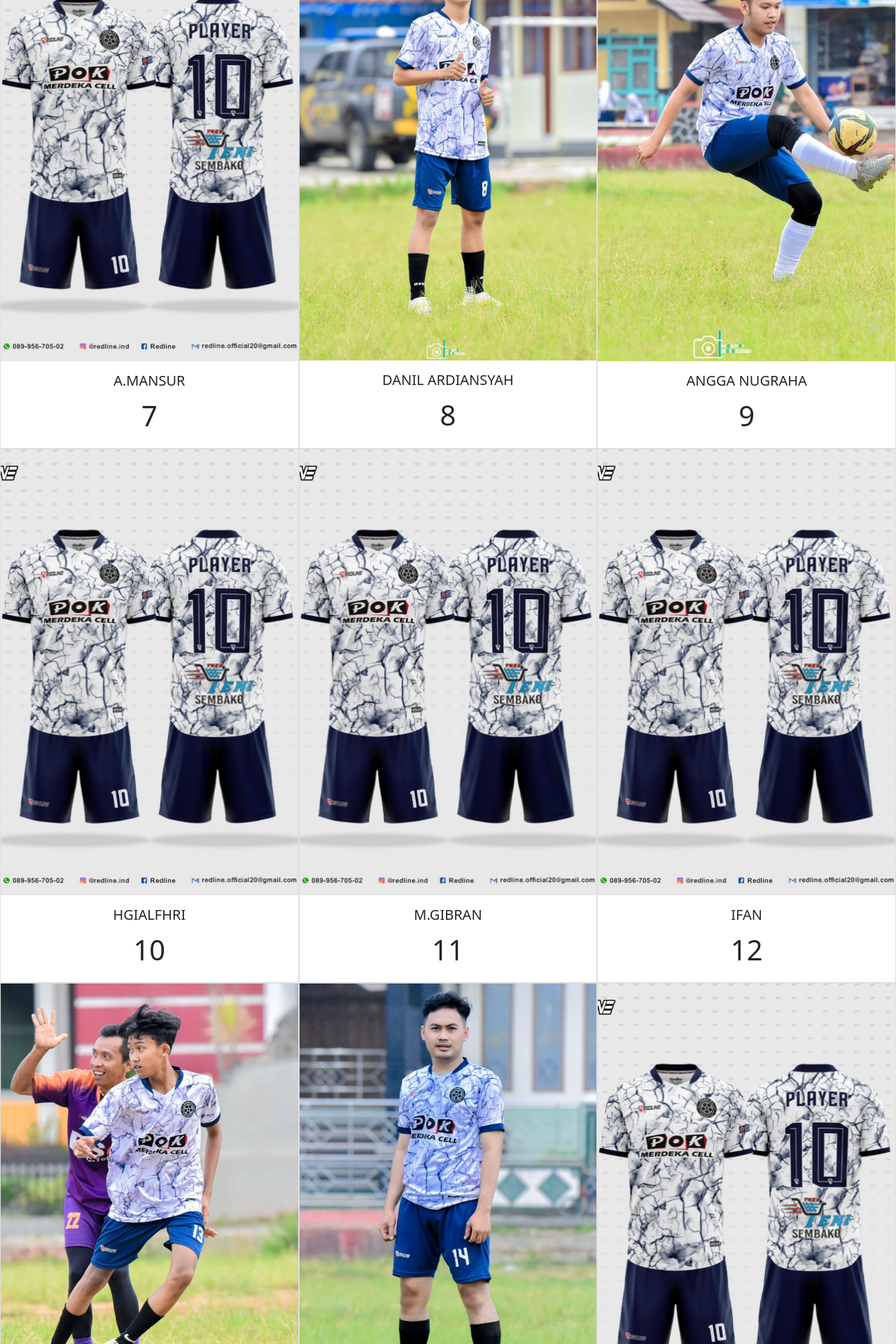
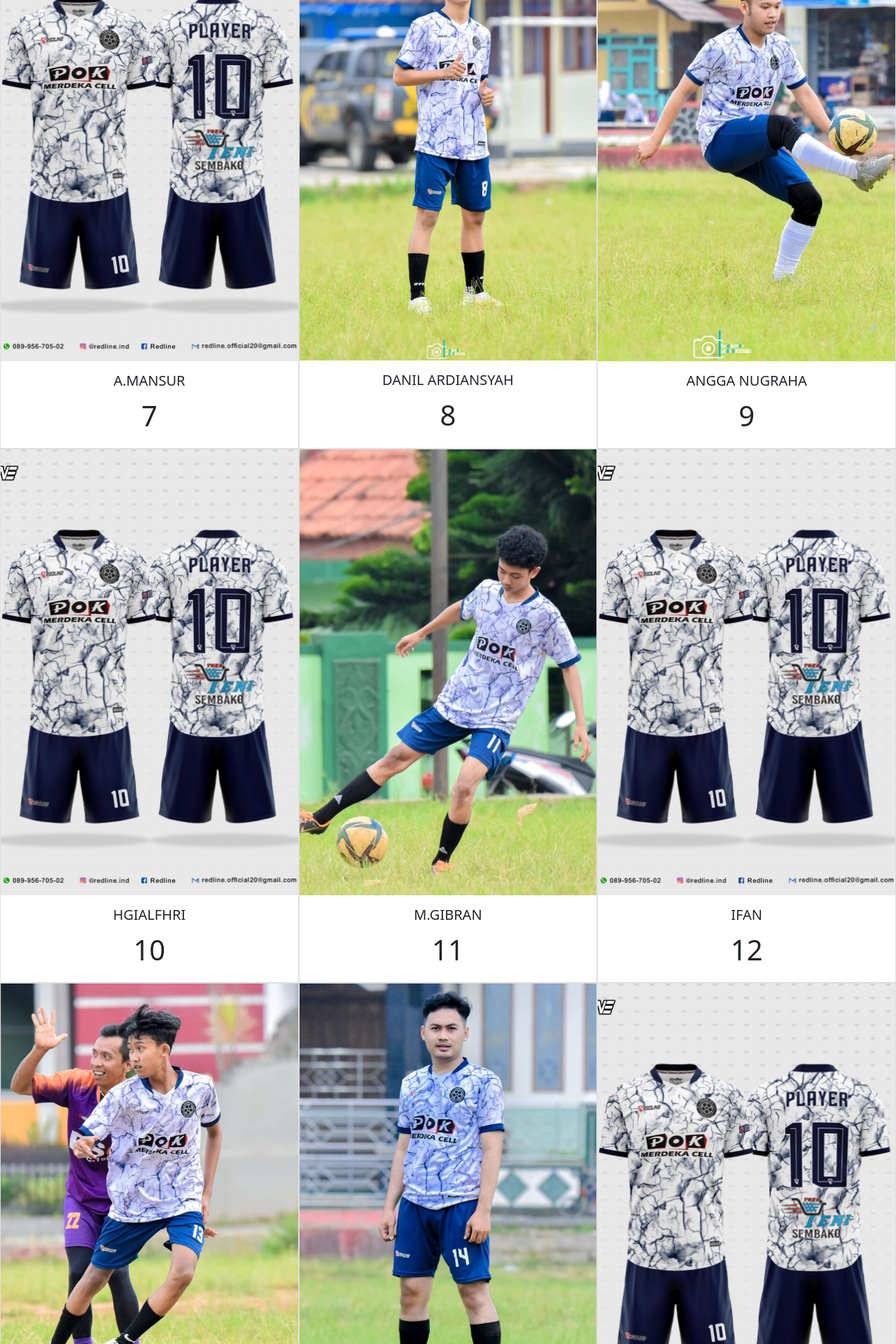
Before and after one commit to tesafc/www2, a Jekyll site: the page built from team.html, in a window 1280 px wide. Shown: the part 2459-4379 px from the top of the page at 70% size. Built offline with Jekyll 4.4.1, drawn with Linux system fonts in a browser that asks for light colours.

Commit message:
Update team.yml

```diff
--- a/_data/team.yml
+++ b/_data/team.yml
@@ -38,6 +38,7 @@
 
 - name: M.GIBRAN
   no-punggung: 11
+  pp: /assets/img/pp/m.gibran.jpg
 
 - name: Ifan
   no-punggung: 12
```
